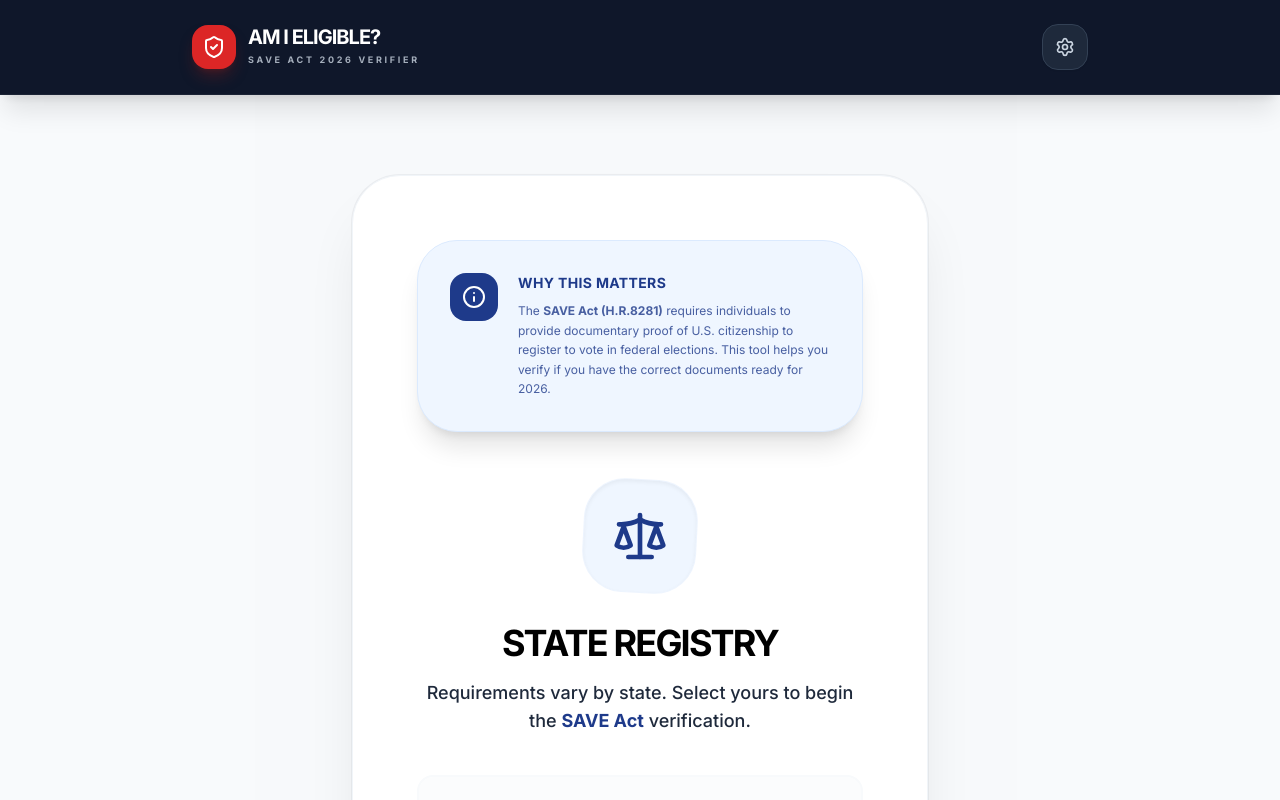
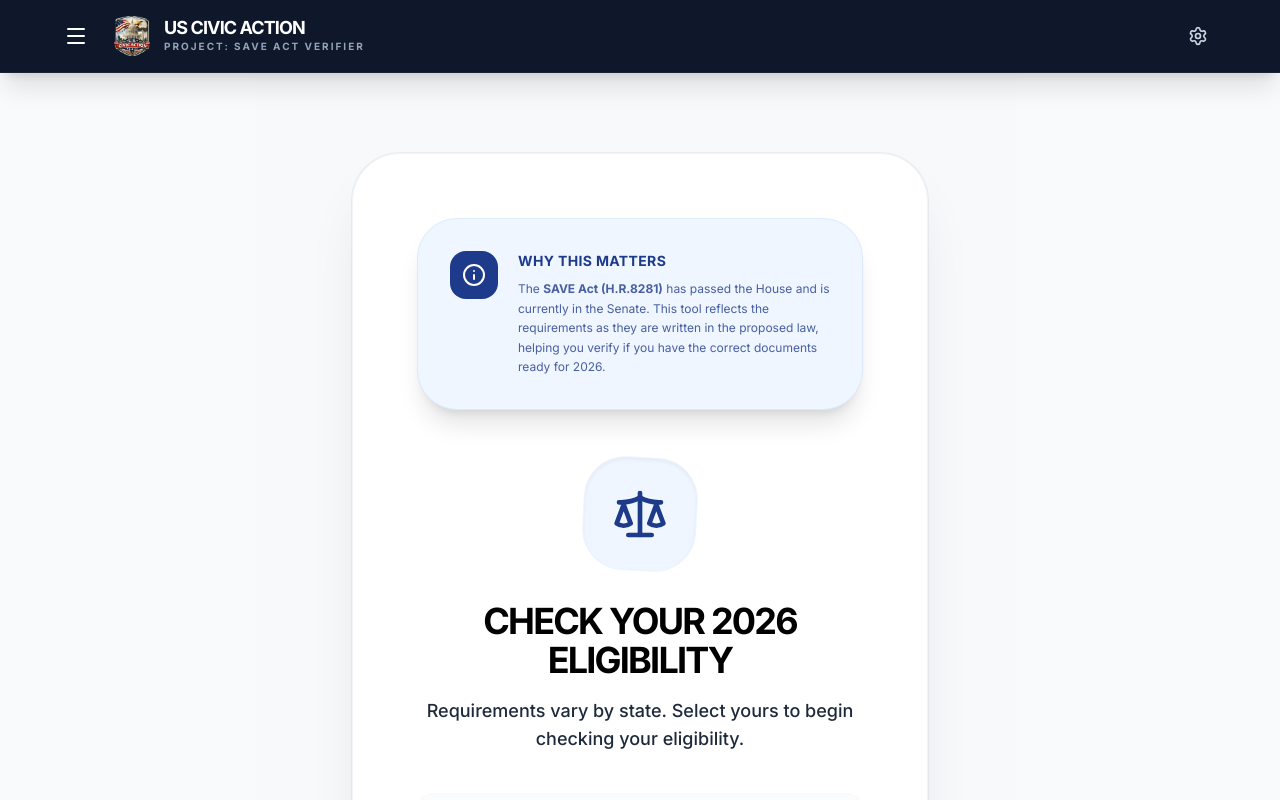
Before and after one commit to us-civic-action/SAVE_ACT-Verifier, a React (Vite) app: page / in a window 1280 px wide. Shown: the top 800 px of the page. Built offline with nearby package versions, Linux system fonts and the light colour scheme.

Commit message:
Fix 500 error in sw.js/index.html and update landing page copy

```diff
--- a/App.tsx
+++ b/App.tsx
@@ -1,3 +1,4 @@
+declare module "*.png";
 import React, { useState, useMemo, useEffect } from 'react';
 import {
   ShieldCheck,
@@ -34,10 +35,14 @@ import {
   X,
   Coffee,
   Database,
-  FileCode
+  FileCode,
+  Menu,
+  Globe,
+  LayoutGrid
 } from 'lucide-react';
 import { AppState, EligibilityStatus, AppView, AccessibilitySettings } from './types';
 import { QUESTIONS, STATES, ACCEPTABLE_DPOC, BRIDGING_DOCUMENTS, RESIDENCY_EXAMPLES, SAVE_ACT_BILL_URL } from './constants';
+import civicLogo from './assets/civic_logo.png';
 
 const App: React.FC = () => {
   // Persistence initialization
@@ -56,6 +61,7 @@ const App: React.FC = () => {
 
   const [stateSearch, setStateSearch] = useState('');
   const [showSettings, setShowSettings] = useState(false);
+  const [showSidebar, setShowSidebar] = useState(false);
 
   useEffect(() => {
     localStorage.setItem('accessibility_settings', JSON.stringify(state.accessibility));
@@ -430,7 +436,7 @@ const App: React.FC = () => {
                 <div>
                   <h3 className={`text-sm font-black uppercase tracking-wide mb-2 ${state.accessibility.isDarkMode ? 'text-white' : 'text-blue-900'}`}>Why This Matters</h3>
                   <p className={`text-xs leading-relaxed ${state.accessibility.isDarkMode ? 'text-blue-100' : 'text-blue-900/80'} ${largeTextClass}`}>
-                    The <strong>SAVE Act (H.R.8281)</strong> requires individuals to provide documentary proof of U.S. citizenship to register to vote in federal elections. This tool helps you verify if you have the correct documents ready for 2026.
+                    The <strong>SAVE Act (H.R.8281)</strong> has passed the House and is currently in the Senate. This tool reflects the requirements as they are written in the proposed law, helping you verify if you have the correct documents ready for 2026.
                   </p>
                 </div>
               </div>
@@ -537,7 +543,7 @@ const App: React.FC = () => {
                     <div>
                       <h3 className={`text-sm font-black uppercase tracking-wide mb-2 ${state.accessibility.isDarkMode ? 'text-white' : 'text-blue-900'}`}>Why This Matters</h3>
                       <p className={`text-xs leading-relaxed ${state.accessibility.isDarkMode ? 'text-blue-100' : 'text-blue-900/80'} ${largeTextClass}`}>
-                        The <strong>SAVE Act (H.R.8281)</strong> requires individuals to provide documentary proof of U.S. citizenship to register to vote in federal elections. This tool helps you verify if you have the correct documents ready for 2026.
+                        The <strong>SAVE Act (H.R.8281)</strong> has passed the House and is currently in the Senate. This tool reflects the requirements as they are written in the proposed law, helping you verify if you have the correct documents ready for 2026.
                       </p>
                     </div>
                   </div>
@@ -551,13 +557,13 @@ const App: React.FC = () => {
                     className={`text-4xl font-black leading-[1.1] tracking-tighter uppercase ${largeTextClass}`}
                     style={{ color: state.accessibility.isDarkMode ? '#ffffff' : '#000000' }}
                   >
-                    State Registry
+                    Check Your 2026 Eligibility
                   </h2>
                   <p
                     className={`mt-4 text-lg font-medium ${largeTextClass}`}
                     style={{ color: state.accessibility.isDarkMode ? '#e2e8f0' : '#1e293b' }}
                   >
-                    Requirements vary by state. Select yours to begin the <button onClick={() => setView('statutes')} className="text-blue-900 dark:text-blue-400 font-bold hover:underline decoration-2 decoration-blue-900/30 dark:decoration-blue-400/30 underline-offset-2 transition-all">SAVE Act</button> verification.
+                    Requirements vary by state. Select yours to begin checking your eligibility.
                   </p>
                 </div>
 
@@ -776,26 +782,35 @@ const App: React.FC = () => {
 
   return (
     <div className={`min-h-screen flex flex-col selection:bg-blue-100 selection:text-blue-900 antialiased font-['Inter'] transition-colors duration-300 ${state.accessibility.isDarkMode ? 'bg-slate-950 text-white' : 'bg-slate-50/50 text-slate-900'} ${state.accessibility.isHighContrast ? 'contrast-125' : ''}`}>
-      <header className="bg-slate-900 text-white py-6 px-4 shadow-xl sticky top-0 z-50 border-b border-white/5">
-        <div className="max-w-4xl mx-auto flex items-center justify-between">
+      <header className="bg-slate-900 text-white py-4 px-4 shadow-xl sticky top-0 z-50 border-b border-white/5">
+        <div className="max-w-6xl mx-auto flex items-center justify-between">
+          <div className="flex items-center gap-4">
+            <button
+              onClick={() => setShowSidebar(true)}
+              className="p-2 -ml-2 hover:bg-slate-800 rounded-xl transition-colors"
+              aria-label="Open Menu"
+            >
+              <Menu className="w-6 h-6" />
+            </button>
             <div className="flex items-center gap-3 cursor-pointer group" onClick={reset}>
-            <div className="bg-red-600 p-2.5 rounded-2xl shadow-lg shadow-red-900/40 group-hover:scale-105 transition-transform duration-300">
-              <ShieldCheck className="w-6 h-6" />
+              <div className="group-hover:scale-105 transition-transform duration-300">
+                <img src={civicLogo} alt="Logo" className="w-10 h-10 object-contain" />
               </div>
-            <div className="hidden sm:block">
+              <div>
                 <h1
-                className="text-xl font-black tracking-tighter leading-none"
+                  className="text-lg font-black tracking-tighter leading-none"
                   style={{ color: '#ffffff' }}
                 >
-                AM I ELIGIBLE?
+                  US CIVIC ACTION
                 </h1>
-              <p className="text-[9px] text-slate-300 font-black uppercase tracking-[0.3em] mt-1.5 opacity-80">SAVE Act 2026 Verifier</p>
+                <p className="text-[10px] text-slate-400 font-bold uppercase tracking-[0.2em] mt-0.5">Project: SAVE Act Verifier</p>
+              </div>
             </div>
           </div>
           <div className="flex items-center gap-2">
             <button
               onClick={() => setShowSettings(true)}
-              className="p-3 bg-slate-800 text-slate-300 rounded-2xl hover:bg-slate-700 transition-colors border border-slate-700 shadow-sm"
+              className="p-2 hover:bg-slate-800 text-slate-300 rounded-xl transition-colors"
               aria-label="Accessibility Settings"
             >
               <Settings className="w-5 h-5" />
@@ -803,6 +818,68 @@ const App: React.FC = () => {
           </div>
         </div>
       </header>
+
+
+      {/* Sidebar Navigation */}
+      {showSidebar && (
+        <div className="fixed inset-0 z-[100] flex justify-start">
+          <div className="absolute inset-0 bg-slate-950/80 backdrop-blur-sm" onClick={() => setShowSidebar(false)} />
+          <div className={`relative w-full max-w-xs h-full shadow-2xl border-r p-6 animate-in slide-in-from-left duration-300 flex flex-col ${state.accessibility.isDarkMode ? 'bg-slate-900 border-slate-800 text-white' : 'bg-white border-slate-200 text-slate-900'}`}>
+            <div className="flex items-center justify-between mb-8">
+              <div className="flex items-center gap-3">
+                <img src={civicLogo} alt="Logo" className="w-8 h-8 object-contain" />
+                <span className="text-sm font-black uppercase tracking-tighter">US Civic Action</span>
+              </div>
+              <button onClick={() => setShowSidebar(false)} className="p-2 hover:bg-slate-100 dark:hover:bg-slate-800 rounded-xl transition-colors">
+                <X className="w-5 h-5" />
+              </button>
+            </div>
+
+            <nav className="space-y-2 flex-grow">
+              <div className="px-3 py-2 text-[10px] uppercase font-black tracking-widest text-slate-500 dark:text-slate-400">
+                Apps
+              </div>
+              <button onClick={() => { window.location.href = '/'; setShowSidebar(false); }} className={`w-full flex items-center gap-3 px-3 py-3 rounded-xl transition-colors text-left ${state.accessibility.isDarkMode ? 'bg-slate-800 text-white hover:bg-slate-700' : 'bg-slate-50 text-slate-900 hover:bg-slate-100'}`}>
+                <Globe className="w-5 h-5 text-blue-500" />
+                <div>
+                  <div className="text-sm font-bold">Main Site</div>
+                  <div className="text-[10px] opacity-70">us-civic-action.github.io</div>
+                </div>
+              </button>
+              <button onClick={() => setShowSidebar(false)} className={`w-full flex items-center gap-3 px-3 py-3 rounded-xl transition-colors text-left ring-2 ring-blue-500 ${state.accessibility.isDarkMode ? 'bg-blue-900/20 text-blue-400' : 'bg-blue-50 text-blue-700'}`}>
+                <Scale className="w-5 h-5" />
+                <div>
+                  <div className="text-sm font-bold">SAVE Act Verifier</div>
+                  <div className="text-[10px] opacity-70">Current Tool</div>
+                </div>
+              </button>
+
+              <div className="px-3 py-2 mt-6 text-[10px] uppercase font-black tracking-widest text-slate-500 dark:text-slate-400">
+                More Tools
+              </div>
+              <button disabled className="w-full flex items-center gap-3 px-3 py-3 rounded-xl transition-colors text-left opacity-50 cursor-not-allowed">
+                <LayoutGrid className="w-5 h-5" />
+                <div>
+                  <div className="text-sm font-bold">Future App 1</div>
+                  <div className="text-[10px]">Coming Soon</div>
+                </div>
+              </button>
+            </nav>
+
+            <div className="pt-6 border-t border-slate-200 dark:border-slate-800">
+              <a
+                href="https://github.com/us-civic-action"
+                target="_blank"
+                rel="noopener noreferrer"
+                className="flex items-center gap-3 px-3 py-2 text-xs font-bold text-slate-600 dark:text-slate-400 hover:text-black dark:hover:text-white transition-colors"
+              >
+                <GitBranch className="w-4 h-4" />
+                GitHub Organization
+              </a>
+            </div>
+          </div>
+        </div>
+      )}
 
       {/* Accessibility Drawer */}
       {showSettings && (
@@ -911,7 +988,7 @@ const App: React.FC = () => {
         {/* Bottom Row */}
         <div className="max-w-6xl mx-auto mt-12 pt-8 border-t border-slate-100 dark:border-slate-800 flex flex-col md:flex-row justify-between items-center gap-4">
           <p className="text-[10px] text-slate-500 dark:text-slate-400 font-medium text-center">
-            © 2026 US Civic Action. Not affiliated with any state or federal government.
+            Â© 2026 US Civic Action. Not affiliated with any state or federal government.
           </p>
           <div className="flex items-center gap-4">
             <div className="flex items-center gap-2 px-3 py-1.5 rounded-full bg-emerald-50 dark:bg-emerald-900/20 text-emerald-700 dark:text-emerald-400 text-[9px] font-black uppercase tracking-widest border border-emerald-100 dark:border-emerald-900/30">
--- a/index.html
+++ b/index.html
@@ -1,9 +1,10 @@
 <!DOCTYPE html>
 <html lang="en">
+
 <head>
     <meta charset="UTF-8">
     <meta name="viewport" content="width=device-width, initial-scale=1.0">
-            <title>Am I Eligible? | 2026 SAVE Act Voter Check</title>
+    <title>US Civic Action | SAVE Act Verifier</title>
     <script src="https://cdn.tailwindcss.com"></script>
     <script>
         tailwind.config = {
@@ -29,8 +30,10 @@
         </script>
     <link rel="stylesheet" href="index.css">
 </head>
+
 <body>
-            <div id="root"></div>div>
+    <div id="root"></div>
     <script type="module" src="index.tsx"></script>
 </body>
+
 </html>
--- a/types.ts
+++ b/types.ts
@@ -1,5 +1,6 @@
+declare module '*.png';
 
-export type EligibilityStatus = 'Likely Eligible' | 'Action Required' | 'Ineligible';
+export type EligibilityStatus = 'Likely Eligible' | 'Action Required' | 'Ineligible' | 'Unknown';
 export type AppView = 'checker' | 'privacy' | 'statutes' | 'contact';
 
 export interface AccessibilitySettings {
```
Also changed, not shown: sw.js (+8 -2 lines), assets/civic_logo.png (added). Lines whose indentation alone changed are shown as unchanged.
